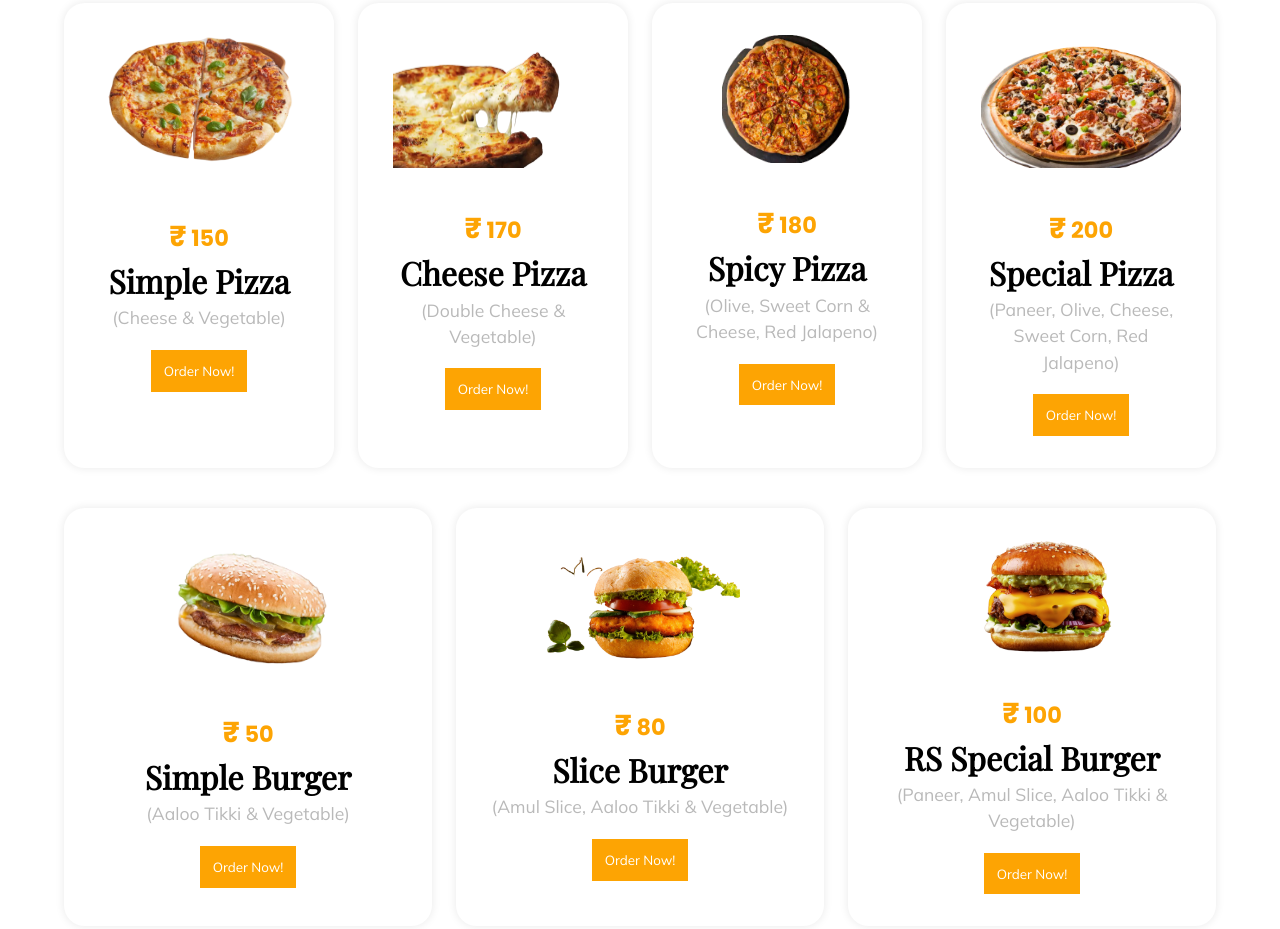
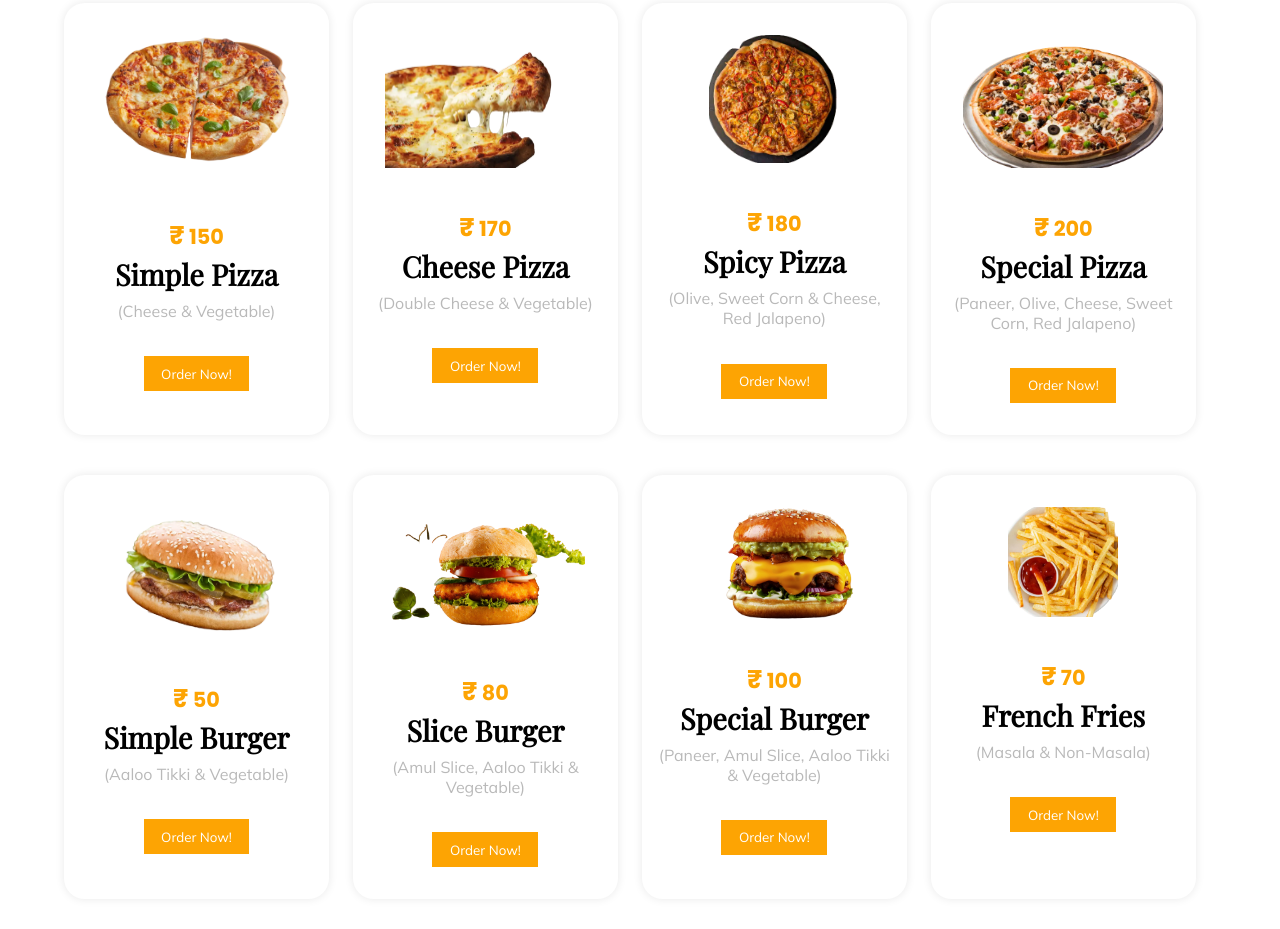
Before and after one commit to Neooo17/RS-Resto, a plain HTML site: page index.html in a window 1280 px wide. Shown: the part 1562-2491 px from the top of the page. Drawn offline with nearby package versions, Linux system fonts and the light colour scheme; a web font is replaced by a local one.

Commit message:
modify menu

```diff
--- a/index.html
+++ b/index.html
@@ -112,8 +112,16 @@
             <div class="item">
                 <img src="./images/food/RS-special-burger.png" alt="RS-special-burger" width="200px">
                 <h5 class="price"><span>₹</span> 100 </h5>
-                <h5 class="food">RS Special Burger</h5>
+                <h5 class="food">Special Burger</h5>
                 <p>(Paneer, Amul Slice, Aaloo Tikki & Vegetable)</p>
+                <button>Order Now!</button>
+            </div>
+
+            <div class="item">
+                <img src="./images/food/french-fries.png" alt="french-fries" width="110px">
+                <h5 class="price"><span>₹</span> 70 </h5>
+                <h5 class="food">French Fries</h5>
+                <p>(Masala & Non-Masala)</p>
                 <button>Order Now!</button>
             </div>
 
--- a/style.css
+++ b/style.css
@@ -125,47 +125,52 @@ nav ul a:hover{
     width: 70%;
     margin: auto;
 }
+
 .items{
     display: flex;
     gap: 1.5rem;
     padding-top: 1rem;
-    margin-bottom: 1.5rem
+    margin-bottom: 1.5rem;
 }
 .item{
+    display: flex;
+    flex-direction: column;
+    align-items: center;
+    flex-basis: 23%;
     background-color: #fff;
     border-radius: 1.3rem;
     box-shadow: 0 0 10px rgba(0,0,0,.09);
-    padding: 2rem;
+    padding: 2rem 1rem;
     text-align: center;
-    flex-basis: 50%;
 }
-.itemm img{
-    width: 200px;
+.item img {
+    max-width: 100%;
+    height: auto;
+    margin-bottom: 0.5rem;
 }
 .item .price{
     color: #FDA403;
-    font-size: 1.4rem;
+    font-size: 1.3rem;
     padding-top: 2rem;
 }
 .price span{
-    font-size: 1.8rem;
+    font-size: 1.6rem;
 }
 .food{
-    font-size: 2rem;
-    line-height: 1.45;
+    font-size: 1.8rem;
     color: #000;
     font-family: "Playfair Display", serif;
-    font-weight: bold;
 }
 .item p{
     color: #B9B9B9;
     font-family: Mulish,sans-serif;
     font-weight: 100;
-    line-height: 1.5;
-    font-size: 1.1rem;
+    font-size: 1rem;
+    margin-top: 0.5rem;
+    margin-bottom: 1rem;
 }
 .item button{
-    padding: 0.8rem;
+    padding: 0.6rem 1.1rem;
     border: none;
     background-color: #FDA403;
     color: #fff;
@@ -393,6 +398,12 @@ nav ul a:hover{
     }
 }
 
+@media (max-width:530px){
+    .items{
+        flex-direction: column;
+    }
+}
+
 @media (max-width:460px){
     .row img{
         width: 330px;
```
Also changed, not shown: images/food/french-fries.png (added).
